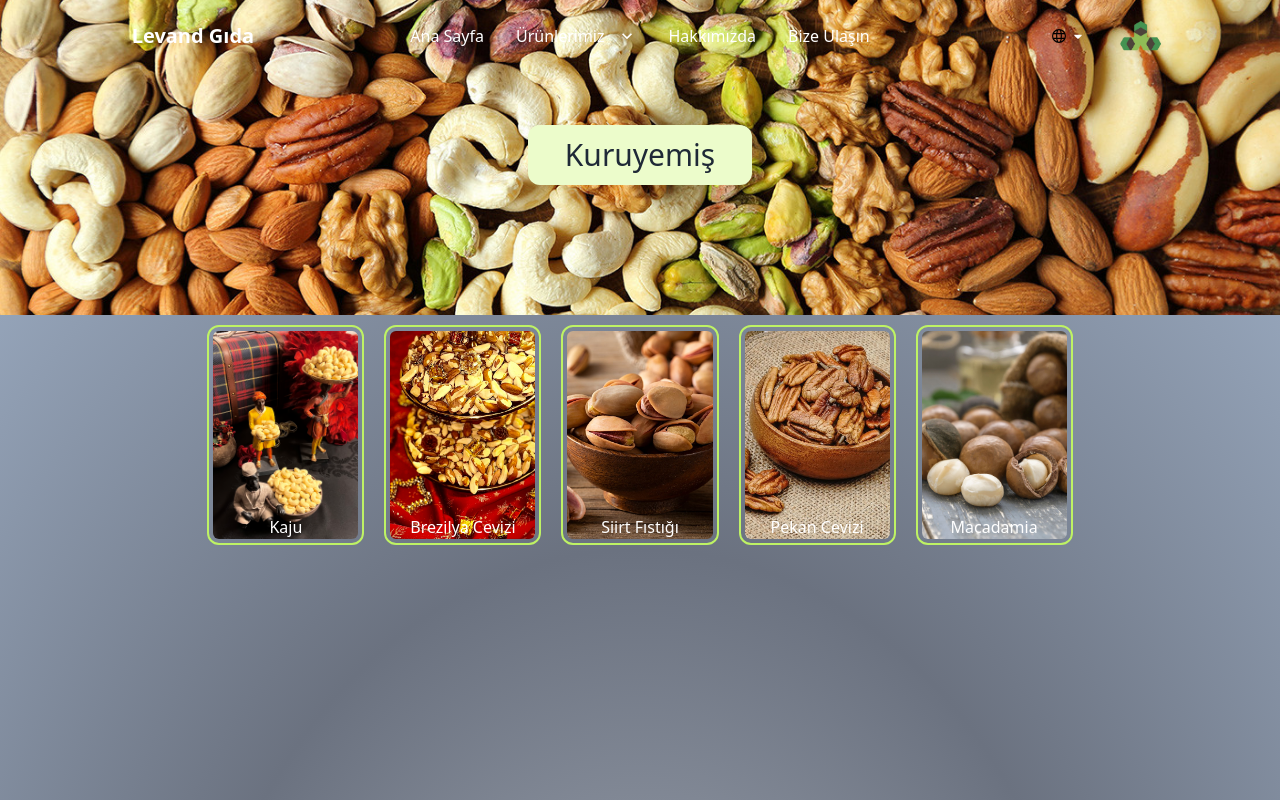
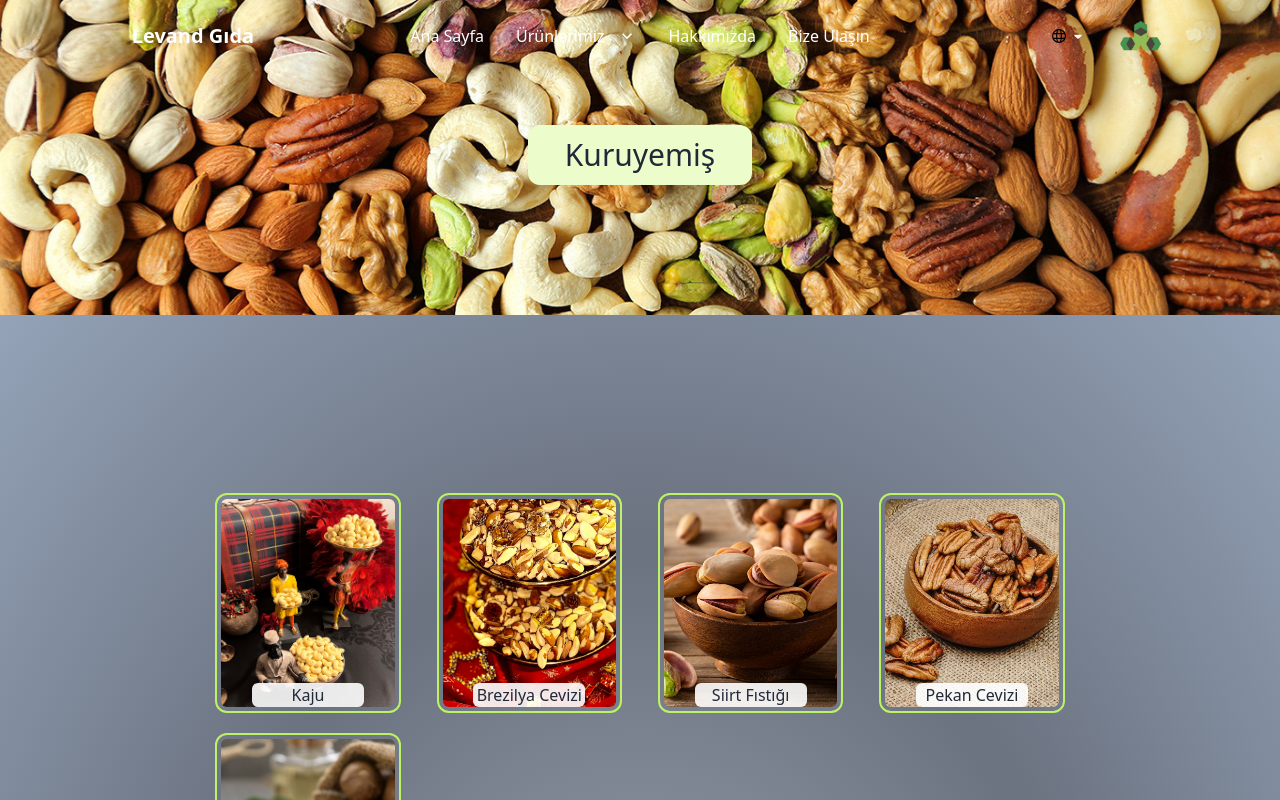
Before and after one commit to FatihG34/levandapp, a React (Create React App) app: page / in a window 1280 px wide. Both pictures are taken after a click on the element "Kuruyemiş". Shown: the top 800 px of the page. Built offline with nearby package versions, Linux system fonts and the light colour scheme; some icons are missing; what tw-elements would draw is missing.

Commit message:
modified

```diff
--- a/src/pages/AllProducts.jsx
+++ b/src/pages/AllProducts.jsx
@@ -19,25 +19,25 @@ const AllProducts = (props) => {
 
 
     return (
-        <div>
+        <div className=''>
             <div className='flex flex-col justify-center items-center gap-5 w-full -mt-20 h-80  bg-center bg-cover bg-no-repeat'
                 style={{ backgroundImage: `url(${products.productImage})` }}
             >
                 <h1 className='sticky top-24 text-3xl bg-lime-100 w-56 text-center p-3 rounded-xl'>{products.productCategory}</h1>
             </div>
-            <div className='bg-[radial-gradient(ellipse_at_bottom,_var(--tw-gradient-stops))] from-gray-400 via-gray-500 to-slate-400'>
+            <div className='max-h-fit bg-[radial-gradient(ellipse_at_bottom,_var(--tw-gradient-stops))] from-gray-400 via-gray-500 to-slate-400'>
                 {/* <h1 className='text-3xl bg-lime-100 w-56 text-center p-3 rounded-xl'>{products.productCategory}</h1> */}
-                <div className='flex justify-center gap-8 h-screen pt-4 w-8/12 mx-auto'>
+                <div className='grid grid-cols-2 lg:grid-cols-4 place-content-evenly justify-center content-center place-items-center gap-8 h-screen pt-4 w-8/12 mx-auto'>
 
                     {
                         products.product.map((item, index) => (
                             <div
                                 key={index}
-                                className='cursor-pointer bg-center bg-cover bg-no-repeat w-10/12 h-52 flex justify-center items-end rounded-md hover:scale-105 transition hover:ease-in-out outline-2 outline-lime-300 outline-double outline-offset-4'
+                                className='cursor-pointer bg-center bg-cover bg-no-repeat w-11/12 h-52 flex justify-center items-end rounded-md hover:scale-105 transition hover:ease-in-out outline-2 outline-lime-300 outline-double outline-offset-4'
                                 style={{ backgroundImage: `url(${item.nutImg[0]})` }}
                                 onClick={() => navigate(`/product`, { state: { product: item }, replace: false })}
                             >
-                                <h1 className='text-white'>{item.nutName}</h1>
+                                <h1 className='bg-white bg-opacity-90 rounded-md w-28 text-center'>{item.nutName}</h1>
                                 {/* <img className="mask mask-squircle w-96" src={item.nutImg} alt="" /> */}
                             </div>
                         ))
--- a/src/pages/Home.jsx
+++ b/src/pages/Home.jsx
@@ -16,8 +16,8 @@ const Home = () => {
     }, [])
 
     return (
-        <div id='main' className='scroll-smooth h-full -mt-[4.75rem] w-full'>
-            <div className={`mx-auto flex flex-col items-stretch justify-center scroll-smooth w-full`}>
+        <div id='main' className='scroll-smooth h-full -mt-[4.75rem]'>
+            <div className={`mx-auto flex flex-col items-stretch justify-center scroll-smooth`}>
                 <div className="hero min-h-screen w-full" style={{ backgroundImage: `url("https://i.sozcu.com.tr/wp-content/uploads/2019/10/14/shutterstock_601199999.jpg")` }}>
                     <div className={`hero-overlay bg-opacity-60`}></div>
                     <div className={`hero-content text-center text-neutral-content`}>
--- a/src/pages/Product.jsx
+++ b/src/pages/Product.jsx
@@ -30,7 +30,7 @@ const Product = () => {
                 // style={{ webkitMaskImage: "url('https://w7.pngwing.com/pngs/85/668/png-transparent-hexagon-computer-icons-angle-us-pentagon-others-angle-rectangle-triangle-thumbnail.png')", maskImage: `url(${product.nutImg})` }}
                 >
                     {product.nutImg.map((image, index) => (
-                        <img src={image} alt={product.nutName} loading='lazy' className="rounded-xl w-20 h-20 md:w-72 md:h-72" key={index} />
+                        <img src={image} alt={product.nutName} className="rounded-xl w-20 h-20 md:w-72 md:h-72" key={index} />
                     ))}
                 </picture>
 
```
